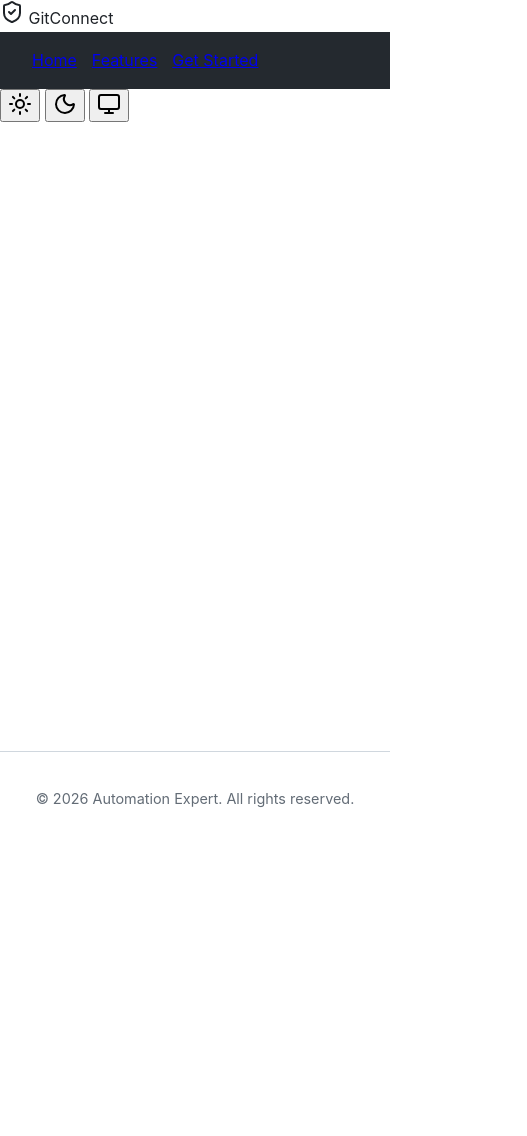
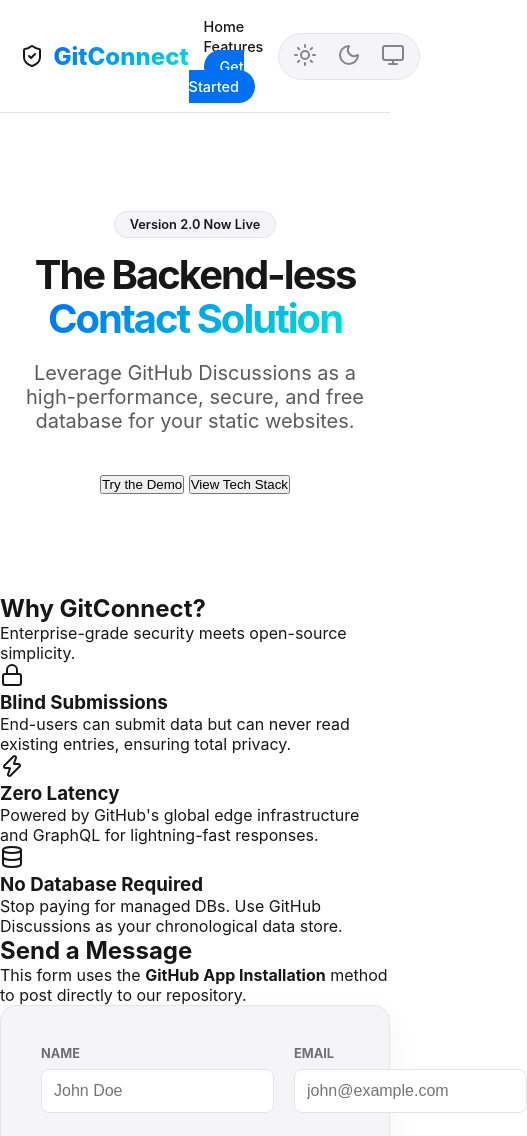
Before and after one commit to Automationxperts/contact-form, a website: page index.html in a window 390 px wide. Shown: the top 1136 px of the page, 527 px wide, since content can reach past the window. Before the commit the page ends 844 px from the top, so only its background shows below. Drawn offline with nearby package versions, Linux system fonts and the light colour scheme.

Commit message:
Refactor CSS for improved theming and layout, enhancing responsiveness and visual appeal

```diff
--- a/style.css
+++ b/style.css
@@ -1,140 +1,74 @@
-/**
- * Project: GitHub App Contact Backend
- * Styling: Minimalist Professional
- * © 2026 Automation Expert. All rights reserved.
- */
+:root {
+    /* Brand Colors */
+    --brand-primary: #0070f3;
+    --brand-gradient: linear-gradient(135deg, #0070f3 0%, #00dfd8 100%);
 
-:root {
-    --primary-color: #24292f; /* GitHub Dark */
-    --accent-color: #0969da;  /* GitHub Blue */
-    --success-color: #1a7f37;
-    --bg-color: #f6f8fa;
-    --text-color: #1f2328;
-    --border-color: #d0d7de;
+    /* Light Theme Vars */
+    --bg: #ffffff;
+    --text: #171717;
+    --surface: #f5f5f7;
+    --border: #e5e5e5;
+    --nav-bg: rgba(255, 255, 255, 0.8);
 }
 
-body {
-    font-family: -apple-system, BlinkMacSystemFont, "Segoe UI", Helvetica, Arial, sans-serif;
-    line-height: 1.6;
-    color: var(--text-color);
-    background-color: #ffffff;
-    margin: 0;
-    display: flex;
-    flex-direction: column;
-    min-height: 100vh;
+[data-theme="dark"] {
+    --bg: #0a0a0a;
+    --text: #ededed;
+    --surface: #171717;
+    --border: #333333;
+    --nav-bg: rgba(10, 10, 10, 0.8);
 }
 
-/* Navigation */
-nav {
-    background-color: var(--primary-color);
-    padding: 1rem 2rem;
-    display: flex;
-    gap: 15px;
+* { margin: 0; padding: 0; box-sizing: border-box; }
+body {
+    background: var(--bg);
+    color: var(--text);
+    font-family: 'Inter', system-ui, sans-serif;
+    transition: background 0.3s, color 0.3s;
 }
 
-nav button {
-    background: transparent;
-    border: 1px solid rgba(255,255,255,0.3);
-    color: white;
-    padding: 6px 12px;
-    border-radius: 6px;
-    cursor: pointer;
-    transition: background 0.2s;
+/* Navbar Styling */
+.navbar {
+    position: sticky; top: 0; z-index: 100;
+    display: flex; justify-content: space-between; align-items: center;
+    padding: 1rem 5%; background: var(--nav-bg);
+    backdrop-filter: blur(10px); border-bottom: 1px solid var(--border);
 }
 
-nav button:hover {
-    background: rgba(255,255,255,0.1);
+.logo { font-weight: 800; font-size: 1.5rem; display: flex; align-items: center; gap: 10px; cursor: pointer; }
+.logo span { background: var(--brand-gradient); -webkit-background-clip: text; -webkit-text-fill-color: transparent; }
+
+.nav-links a { text-decoration: none; color: var(--text); margin: 0 15px; font-weight: 500; font-size: 0.9rem; }
+.cta-nav { background: var(--brand-primary); color: white !important; padding: 8px 16px; border-radius: 20px; }
+
+/* Theme Switcher */
+.theme-switcher { display: flex; background: var(--surface); padding: 4px; border-radius: 30px; border: 1px solid var(--border); }
+.theme-switcher button { background: none; border: none; padding: 5px 10px; cursor: pointer; color: var(--text); opacity: 0.5; }
+.theme-switcher button:hover { opacity: 1; }
+
+/* Hero Section */
+.hero { text-align: center; padding: 100px 5%; max-width: 900px; margin: 0 auto; }
+.badge { background: var(--surface); border: 1px solid var(--border); padding: 5px 15px; border-radius: 20px; font-size: 0.8rem; font-weight: 600; }
+.hero h1 { font-size: clamp(2.5rem, 8vw, 4.5rem); letter-spacing: -2px; margin: 20px 0; line-height: 1.1; }
+.gradient-text { background: var(--brand-gradient); -webkit-background-clip: text; -webkit-text-fill-color: transparent; }
+.hero p { font-size: 1.25rem; opacity: 0.7; margin-bottom: 40px; }
+
+/* Form Styling */
+.glass-form { background: var(--surface); border: 1px solid var(--border); padding: 40px; border-radius: 16px; box-shadow: 0 10px 30px rgba(0,0,0,0.05); }
+.form-row { display: grid; grid-template-columns: 1fr 1fr; gap: 20px; margin-bottom: 20px; }
+.input-group { margin-bottom: 20px; display: flex; flex-direction: column; }
+.input-group label { font-size: 0.8rem; font-weight: 700; text-transform: uppercase; margin-bottom: 8px; opacity: 0.6; }
+input, select, textarea {
+    background: var(--bg); border: 1px solid var(--border); color: var(--text);
+    padding: 12px; border-radius: 8px; outline: none; font-size: 1rem;
+}
+input:focus { border-color: var(--brand-primary); }
+#submit-btn {
+    background: var(--brand-primary); color: white; border: none; padding: 15px;
+    border-radius: 8px; font-weight: 700; cursor: pointer; display: flex; justify-content: center; gap: 10px;
 }
 
-/* Layout */
-main {
-    flex: 1;
-    max-width: 800px;
-    width: 90%;
-    margin: 40px auto;
-}
+.success-card { text-align: center; padding: 60px; border-radius: 16px; border: 2px solid #00dfd8; background: rgba(0, 223, 216, 0.05); }
+.success-icon { width: 64px; height: 64px; color: #00dfd8; margin-bottom: 20px; }
 
-.view {
-    animation: fadeIn 0.3s ease-in;
-}
-
-@keyframes fadeIn {
-    from { opacity: 0; transform: translateY(10px); }
-    to { opacity: 1; transform: translateY(0); }
-}
-
-.hidden {
-    display: none !important;
-}
-
-/* Forms */
-#contact-form {
-    background: var(--bg-color);
-    padding: 24px;
-    border: 1px solid var(--border-color);
-    border-radius: 8px;
-}
-
-.form-group {
-    margin-bottom: 20px;
-}
-
-label {
-    display: block;
-    font-weight: 600;
-    margin-bottom: 8px;
-}
-
-input[type="text"],
-textarea {
-    width: 100%;
-    padding: 10px;
-    border: 1px solid var(--border-color);
-    border-radius: 6px;
-    box-sizing: border-box; /* Crucial for padding */
-    font-size: 16px;
-}
-
-input:focus, textarea:focus {
-    outline: none;
-    border-color: var(--accent-color);
-    box-shadow: 0 0 0 3px rgba(9, 105, 218, 0.3);
-}
-
-button[type="submit"] {
-    background-color: var(--success-color);
-    color: white;
-    border: none;
-    padding: 12px 20px;
-    border-radius: 6px;
-    font-weight: 600;
-    cursor: pointer;
-    width: 100%;
-}
-
-button:disabled {
-    opacity: 0.6;
-    cursor: not-allowed;
-}
-
-/* Success State */
-.success-message {
-    text-align: center;
-    padding: 40px;
-    border: 2px solid var(--success-color);
-    background-color: #f0fff4;
-    border-radius: 12px;
-}
-
-.success-message h2 {
-    color: var(--success-color);
-}
-
-/* Footer */
-footer {
-    text-align: center;
-    padding: 20px;
-    border-top: 1px solid var(--border-color);
-    font-size: 0.9rem;
-    color: #636c76;
-}
+.main-footer { text-align: center; padding: 40px; border-top: 1px solid var(--border); margin-top: 50px; font-size: 0.85rem; opacity: 0.5; }
```
